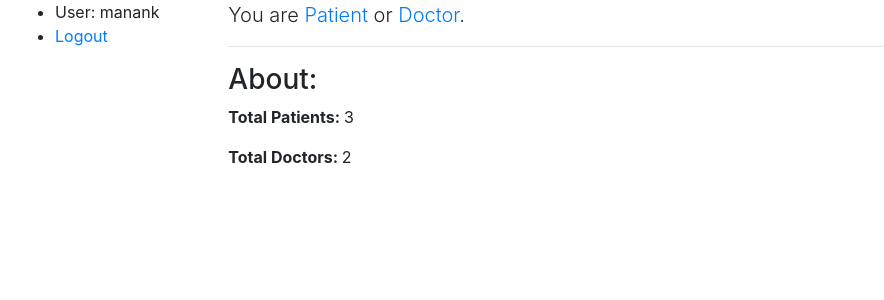
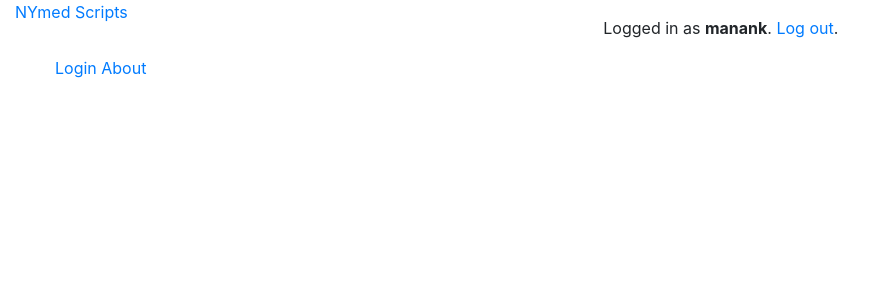
Before and after one commit to manankshastri/NYmed-Scripts, a Django app: page /home/ in a window 1280 px wide. Shown: the top 300 px of the page, without its empty margins (0-884 px from the left). Run offline with Django 3.2, Linux system fonts and the light colour scheme; a user stored in the database is signed in; data comes from the database, SQL or seed files in the repository; both versions use the stored data as it was after the commit; some libraries are stand-ins or nearby versions.

Commit message:
modifications

```diff
--- a/final/home/templates/base.html
+++ b/final/home/templates/base.html
@@ -8,13 +8,18 @@
   <!-- Add additional CSS in static file -->
   {% load static %}
   <link rel="stylesheet" href="{% static 'css/styles.css' %}">
+  <style>
+    ul#about li {
+        display:inline;
+    }
+  </style>
 </head>
 <body>
   <div class="container-fluid">
     <div class="row">
       <div class="col-sm-2">
-      {% block sidebar %}
-        <ul class="sidebar-nav">
+    <!--  {% block sidebar %}
+        <ul id="about" class="sidebar-nav" style="list-style: none;">
            {% if user.is_authenticated %}
              <li>User: {{ user.get_username }}</li>
              <li><a href="{% url 'logout'%}?next={{request.path}}">Logout</a></li>
@@ -22,8 +27,17 @@
              <li><a href="{% url 'login'%}?next={{request.path}}">Login</a></li>
            {% endif %}
         </ul>
-     {% endblock %}
+     {% endblock %}   -->
+          <a href="{% url 'index' %}">NYmed Scripts</a>
       </div>
+      <div class="col-6 text-right">
+          {% if user.is_authenticated %}
+            <p class="pt-3">Logged in as <strong>{{ user.username }}</strong>. <a href="{% url 'logout' %}">Log out</a>.</p>
+          {% else %}
+            <a href="{% url 'login' %}" class="btn btn-light" role="button">Log in</a>
+          {% endif %}
+      </div>
+
       <div class="col-sm-10 ">{% block content %}{% endblock %}</div>
     </div>
   </div>
--- a/final/home/templates/index.html
+++ b/final/home/templates/index.html
@@ -1,20 +1,21 @@
 <!DOCTYPE html>
 {% extends "base.html" %}
-
 {% block content %}
 <html lang="en">
 <head>
     <meta charset="UTF-8">
     <title>Index</title>
+    <style>
+        ul#about li {
+            display:inline;
+        }
+    </style>
 </head>
 <body>
-    <p class="lead">
-        You are <a href="">Patient</a> or <a href="">Doctor</a>.
-    </p>
-    <hr>
-    <h3>About: </h3>
-    <p><strong>Total Patients: </strong>{{ num_patients }}</p>
-    <p><strong>Total Doctors: </strong>{{ num_doctors }}</p>
+    <ul id="about" class="sidebar-nav" style="list-style: none;">
+          <li><a href="{% url 'login' %}">Login</a></li>
+          <li><a href="{% url 'about' %}">About</a></li>
+    </ul>
 </body>
 </html>
 {% endblock %}
```
Also changed, not shown: final/db.sqlite3.
